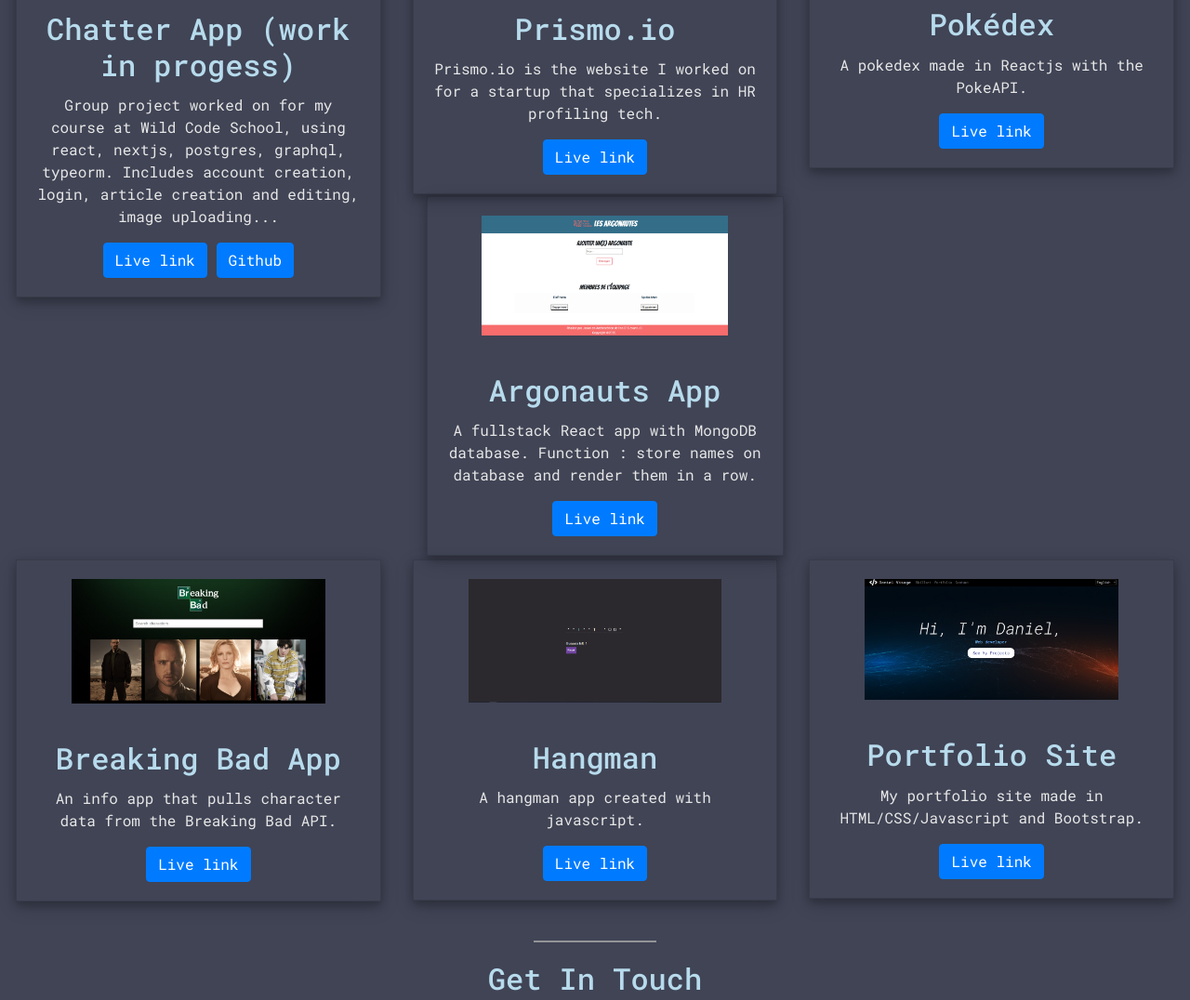
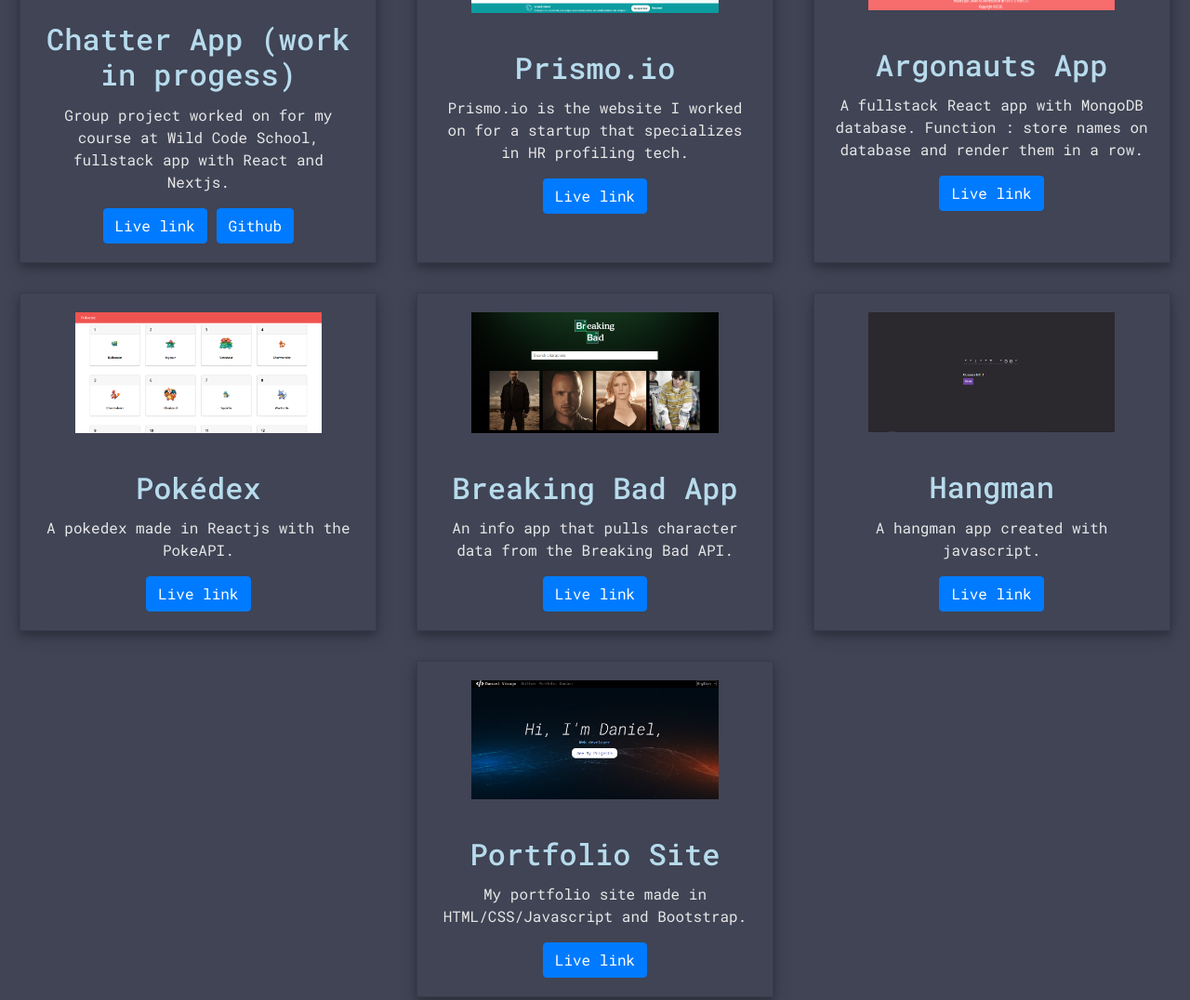
Before and after one commit to KiwiKoi/Portfolio, a website: page index.html in a window 1280 px wide. Shown: the part 1616-2692 px from the top of the page at 93% size. Drawn offline with nearby package versions, Linux system fonts and the light colour scheme.

Commit message:
use flex for projects, adjust card height and chatter app description

```diff
--- a/index.html
+++ b/index.html
@@ -116,23 +116,19 @@
                 <h2 lang="en">Portfolio</h2>
                 <h2 lang="fr">Portfolio</h2>
             </div>
-            <div class="container-fluid">
-                <div class="row justify-content-center">
-                    <div class="col-lg-4 col-md-6 col-sm-6">
+            <div class="projects">
                         <div class="project card"  >
                             <img class="card-img-top card-body" src="images/chatter-preview.png" alt="Card image cap">
                             <div class="card-body">
                                 <h2 lang="en" class="card-title" >Chatter App (work in progess)</h2>
                                 <h2 lang="fr" class="card-title" >Chatter App (en cours)</h2>
-                              <p lang="en" class="card-text">Group project worked on for my course at Wild Code School, using react, nextjs, postgres, graphql, typeorm. Includes account creation, login, article creation and editing, image uploading...</p>
-                              <p lang="fr" class="card-text">Une appli de prise de notes.</p>
+                              <p lang="en" class="card-text">Group project worked on for my course at Wild Code School, fullstack app with React and Nextjs.</p>
+                              <p lang="fr" class="card-text">Projet de groupe fullstack avec React et Nextjs.</p>
                               <a lang="en" href="https://chatter.wns.wilders.dev/" target="_blank" rel="noopener noreferrer" class="btn btn-primary">Live link</a>
                               <a lang="fr" href="https://chatter.wns.wilders.dev/" target="_blank" rel="noopener noreferrer" class="btn btn-primary">Lien</a>
                               <a href="hub.com/WildCodeSchool/2020-11-wns-remote2-groupe1-projet" target="_blank" rel="noopener noreferrer" class="btn btn-primary">Github</a>
                             </div>
                         </div>
-                    </div>
-                    <div class="col-lg-4 col-md-6 col-sm-6">
                         <div class="project card"  >
                             <img class="card-img-top card-body" src="images/prismoio-preview.png" alt="Card image cap">
                             <div class="card-body">
@@ -144,8 +140,6 @@
                             <a lang="fr" href="https://prismo.io/" target="_blank" rel="noopener noreferrer" class="btn btn-primary">Lien</a>
                             </div>
                         </div>
-
-                    <div class="col-lg-4 col-md-6 col-sm-6">
                         <div class="project card"  >
                             <img class="card-img-top card-body" src="images/argonauts-preview.png" alt="Card image cap">
                             <div class="card-body">
@@ -157,10 +151,6 @@
                             <a lang="fr" href="https://argonauts-app.herokuapp.com/" target="_blank" rel="noopener noreferrer" class="btn btn-primary">Lien</a>
                             </div>
                         </div>
-                    </div>
-
-                    </div>
-                    <div class="col-lg-4 col-md-6 col-sm-6">
                         <div class="project card"  >
                             <img class="card-img-top card-body" src="images/pokedex-preview.png" alt="Card image cap">
                             <div class="card-body">
@@ -172,11 +162,6 @@
                             <a lang="fr" href="https://pokedex-practice-app.netlify.app/" target="_blank" rel="noopener noreferrer" class="btn btn-primary">Lien</a>
                             </div>
                         </div>
-                    </div>
-                </div>
-
-                <div class="row justify-content-center">
-                    <div class="col-lg-4 col-md-6 col-sm-6">
                         <div class="project card"  >
                             <img class="card-img-top card-body" src="images/BB-preview.png" alt="Card image cap">
                             <div class="card-body">
@@ -188,9 +173,7 @@
                             <a lang="fr" href="https://breakingbad-app.netlify.app/" target="_blank" rel="noopener noreferrer" class="btn btn-primary">Lien</a>
                         </div>
                         </div>
-                    </div>
 
-                    <div class="col-lg-4 col-md-6 col-sm-6">
                         <div class="project card"  >
                             <img class="card-img-top card-body" src="images/hangman-preview.png" alt="Card image cap">
                             <div class="card-body">
@@ -202,8 +185,6 @@
                               <a lang="fr" href="https://hangman-practice-app.netlify.app" target="_blank" rel="noopener noreferrer" class="btn btn-primary">Lien</a>
                             </div>
                             </div>
-                    </div>
-                    <div class="col-lg-4 col-md-6 col-sm-6">
                         <div class="project card"  >
                             <img class="card-img-top card-body" src="images/portfolio-preview.png" alt="Card image cap">
                             <div class="card-body">
@@ -218,6 +199,8 @@
                 </div>
                 </div>
                 </div>
+
+
         </section>
         <hr>
         <section id="contact" class="contact">
--- a/styles.css
+++ b/styles.css
@@ -123,8 +123,28 @@ div.section-title {
   box-shadow: 0 4px 8px 0 rgba(0, 0, 0, 0.2), 0 6px 20px 0 rgba(0, 0, 0, 0.19);
 } */
 
+.projects {
+  display: flex;
+  flex-direction: column;
+}
+
 .project.card {
+  margin-top: 1rem;
+  margin-bottom: 1rem;
+  margin-left: auto;
+  margin-right: auto;
+  width: 80%;
   box-shadow: 0 4px 8px 0 rgba(0, 0, 0, 0.2), 0 6px 20px 0 rgba(0, 0, 0, 0.19);
+}
+
+@media (min-width: 768px) {
+  .projects {
+    flex-direction: row;
+    flex-wrap: wrap;
+  }
+  .project.card {
+    width: 23%;
+  }
 }
 
 .project.card:hover {
```
Lines whose indentation alone changed are shown as unchanged.
